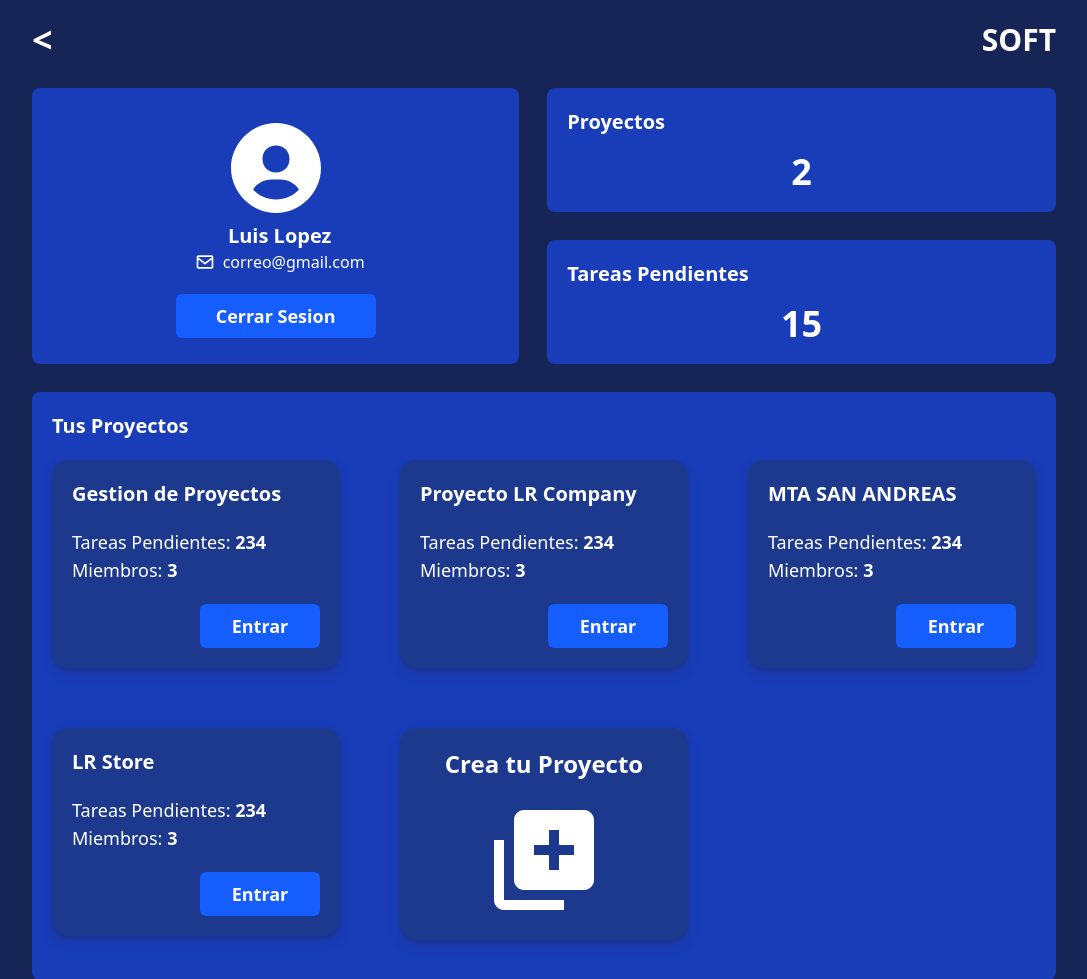
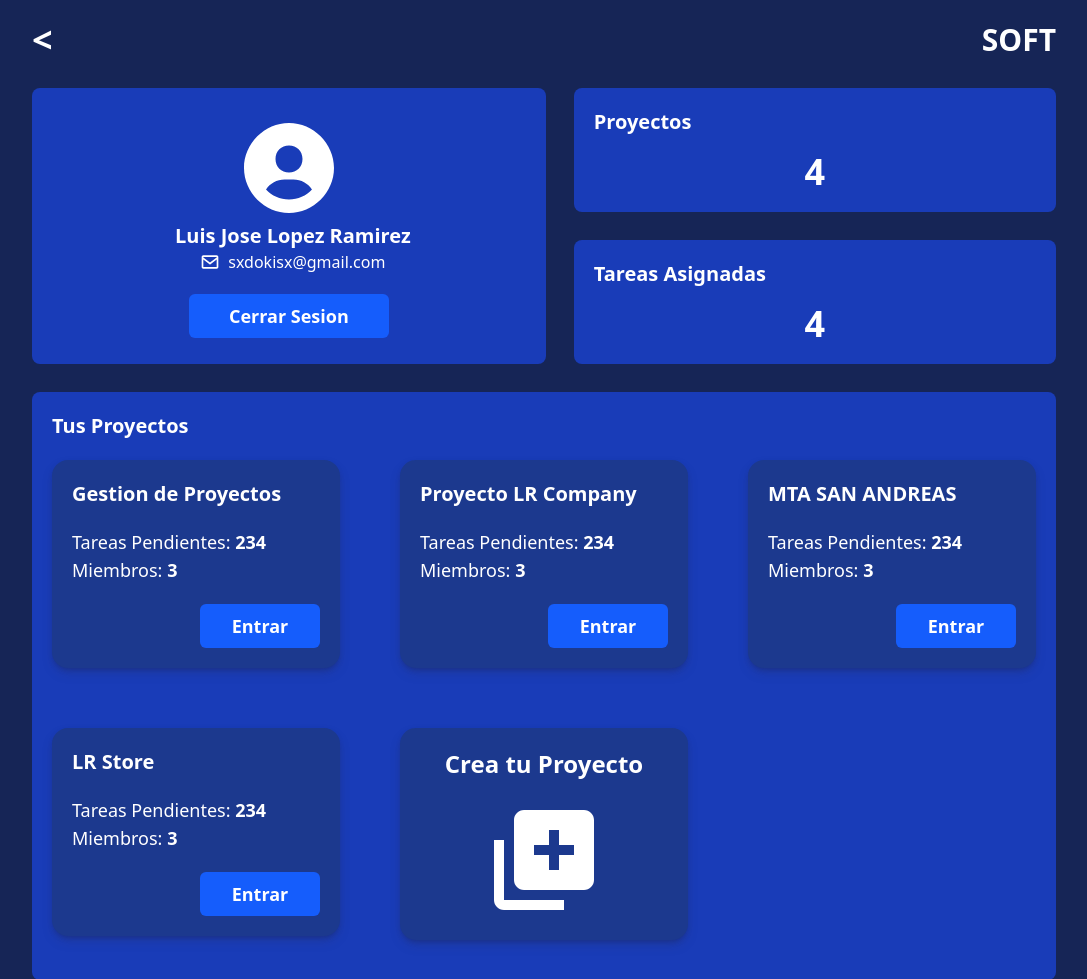
Before and after one commit to LuisLR0/Gestion-de-Proyectos, a Django app: page /perfil in a window 1280 px wide. Shown: the top 979 px of the page, without its empty margins (96-1183 px from the left). Run offline with Django 5.2, Linux system fonts and the light colour scheme; a user stored in the database is signed in; data comes from the database, SQL or seed files in the repository; both versions use the stored data as it was after the commit.

Commit message:
v1.0 Agregando Funcionalidad perfil

```diff
--- a/GestionProyecto/static/style.css
+++ b/GestionProyecto/static/style.css
@@ -1395,31 +1330,6 @@
     animation-timing-function: cubic-bezier(0, 0, 0.2, 1);
   }
 }
-@property --tw-rotate-x {
-  syntax: "*";
-  inherits: false;
-  initial-value: rotateX(0);
-}
-@property --tw-rotate-y {
-  syntax: "*";
-  inherits: false;
-  initial-value: rotateY(0);
-}
-@property --tw-rotate-z {
-  syntax: "*";
-  inherits: false;
-  initial-value: rotateZ(0);
-}
-@property --tw-skew-x {
-  syntax: "*";
-  inherits: false;
-  initial-value: skewX(0);
-}
-@property --tw-skew-y {
-  syntax: "*";
-  inherits: false;
-  initial-value: skewY(0);
-}
 @property --tw-space-y-reverse {
   syntax: "*";
   inherits: false;
@@ -1433,11 +1343,6 @@
 @property --tw-font-weight {
   syntax: "*";
   inherits: false;
-}
-@property --tw-outline-style {
-  syntax: "*";
-  inherits: false;
-  initial-value: solid;
 }
 @property --tw-blur {
   syntax: "*";
@@ -1494,3 +1399,8 @@
   inherits: false;
   initial-value: 1;
 }
+@property --tw-outline-style {
+  syntax: "*";
+  inherits: false;
+  initial-value: solid;
+}
--- a/GestionProyecto/templates/perfil.html
+++ b/GestionProyecto/templates/perfil.html
@@ -54,14 +54,14 @@
                         </svg>
                     </figure>
                     <article class="ml-2">
-                        <h2 class="titulos md:text-center">Luis Lopez</h2>
+                        <h2 class="titulos md:text-center">{{usuario.nombre}} {{usuario.apellido}}</h2>
                         <div class="flex justify-center items-center gap-2">
                             <figure>
                                 <svg class="fill-white w-5 h-5" xmlns="http://www.w3.org/2000/svg" viewBox="0 0 24 24">
                                     <path d="M20 4H4c-1.103 0-2 .897-2 2v12c0 1.103.897 2 2 2h16c1.103 0 2-.897 2-2V6c0-1.103-.897-2-2-2m0 2v.511l-8 6.223-8-6.222V6zM4 18V9.044l7.386 5.745a.994.994 0 0 0 1.228 0L20 9.044 20.002 18z"/>
                                 </svg>
                             </figure>
-                            <p>correo@gmail.com</p>
+                            <p>{{usuario.correo}}</p>
                         </div>
                     </article>
                 </div>
@@ -77,12 +77,12 @@
 
             <article class="w-full h-full bg-blue-800 rounded-lg p-5 space-y-4 md:col-start-2 md:col-end-3">
                 <h2 class="titulos">Proyectos</h2>
-                <p class="text-4xl font-black text-center">2</p>
+                <p class="text-4xl font-black text-center">{{totalProyectos}}</p>
             </article>
 
             <article class="w-full h-full bg-blue-800 rounded-lg p-5 space-y-4 md:col-start-2 md:col-end-3">
-                <h2 class="titulos">Tareas Pendientes</h2>
-                <p class="text-4xl font-black text-center">15</p>
+                <h2 class="titulos">Tareas Asignadas</h2>
+                <p class="text-4xl font-black text-center">{{totalTareas}}</p>
             </article>
 
 
--- a/GestionProyecto/views.py
+++ b/GestionProyecto/views.py
@@ -499,6 +499,10 @@ def Perfil(request):
         return redirect('Inicio')
 
     userProyectos = miembros_proyecto.objects.filter(usuario=request.user)
+    usuario = Usuarios.objects.get(correo=request.user)
+
+    totalProyectos = miembros_proyecto.objects.filter(usuario=request.user).count()
+    totalTareas = tareas_proyecto.objects.filter(usuario_id=request.user).count()
 
     # Para crear un Proyecto nuevo
     if request.method == 'POST':
@@ -508,6 +512,9 @@ def Perfil(request):
             return render(request, 'perfil.html', {
                 'proyectos': userProyectos,
                 'admin': request.user.is_staff,
+                'usuario': usuario,
+                'totalProyectos': totalProyectos,
+                'totalTareas': totalTareas,
             })
 
         datos = request.POST
@@ -516,6 +523,9 @@ def Perfil(request):
             return render(request, 'perfil.html', {
                 'proyectos': userProyectos,
                 'admin': request.user.is_staff,
+                'usuario': usuario,
+                'totalProyectos': totalProyectos,
+                'totalTareas': totalTareas,
                 'aviso': 'No se puede crear con solamente espacios'
             })
 
@@ -530,6 +540,9 @@ def Perfil(request):
                 return render(request, 'perfil.html', {
                     'proyectos': userProyectos,
                     'admin': request.user.is_staff,
+                    'usuario': usuario,
+                    'totalProyectos': totalProyectos,
+                    'totalTareas': totalTareas,
                     'aviso': 'Hubo un problema con el servidor'
                 })
 
@@ -548,6 +561,9 @@ def Perfil(request):
             return render(request, 'perfil.html', {
                 'proyectos': userProyectos,
                 'admin': request.user.is_staff,
+                'usuario': usuario,
+                'totalProyectos': totalProyectos,
+                'totalTareas': totalTareas,
                 'aviso': 'Solamente letras, numeros y espacio'
             })
 
@@ -557,6 +573,9 @@ def Perfil(request):
     return render(request, 'perfil.html', {
         'proyectos': userProyectos,
         'admin': request.user.is_staff,
+        'usuario': usuario,
+        'totalProyectos': totalProyectos,
+        'totalTareas': totalTareas,
     })
 
 
```
Also changed, not shown: other parts of GestionProyecto/static/style.css (+0 -65 lines), softproject.sqlite3.
